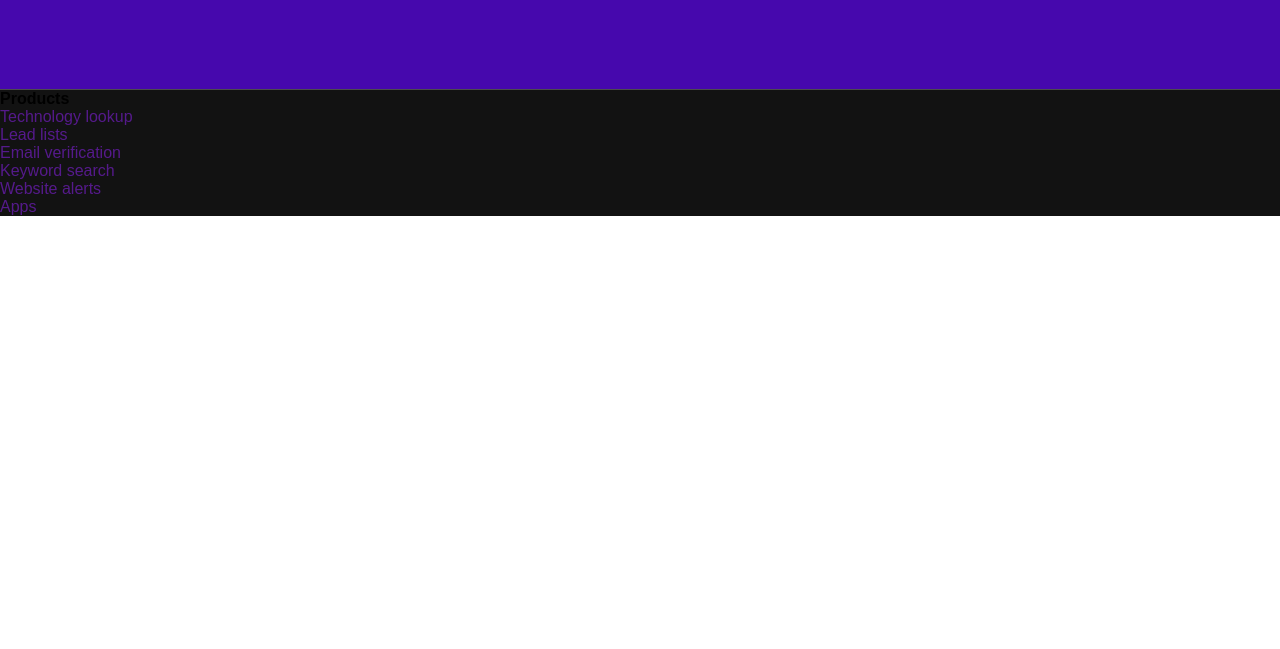
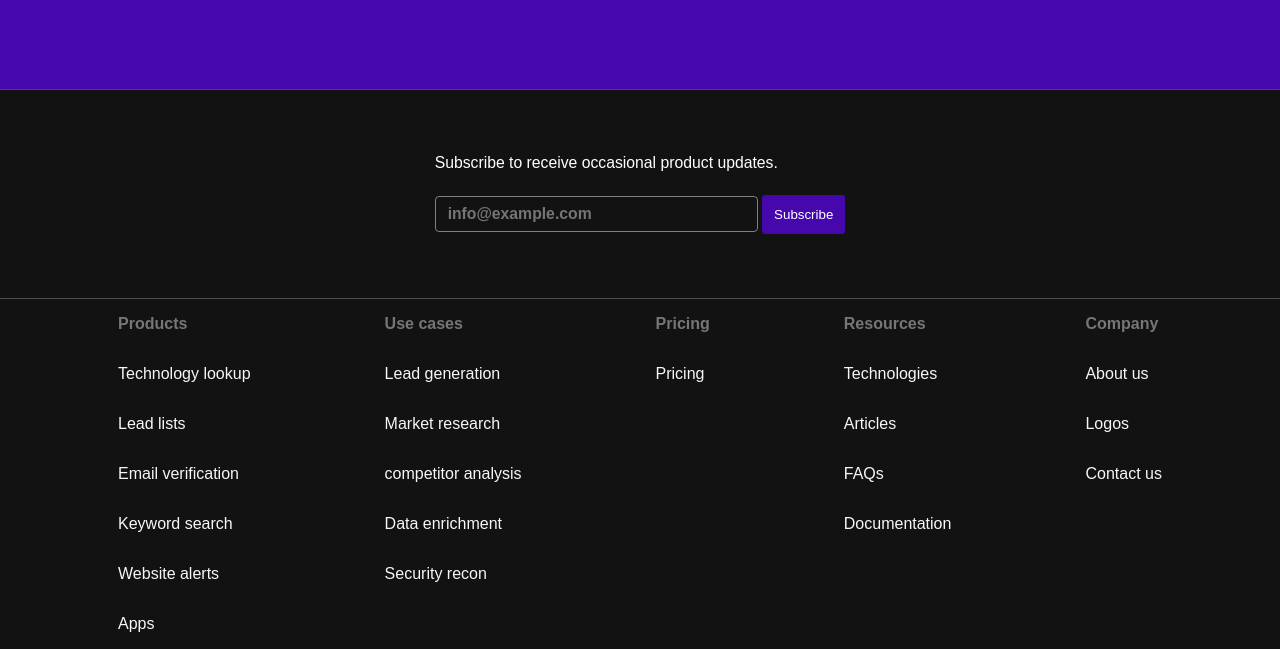
Before and after one commit to ankit-kr-maurya-82/Clone, a plain HTML site: page Wappalyzer/index.html in a window 1280 px wide. Shown: the part 211-860 px from the top of the page. Before the commit the page ends 800 px from the top, so only its background shows below. Drawn offline with Linux system fonts and the light colour scheme.

Commit message:
add footer

```diff
--- a/Wappalyzer/index.html
+++ b/Wappalyzer/index.html
@@ -27,9 +27,17 @@
 
 
 
+    <section class="sub-footer">
+        <div class="footer-child">
+            <p>Subscribe to receive occasional product updates.</p>
+            <input type="email" name="" id="" class="email" placeholder="info@example.com">
+            <input type="submit" name="" id="" class="signup" value="Subscribe">
+        </div>
+</section>
 
 
-    <footer>
+
+    <footer class="index_footer">
         <div class="foot_list">
             <h4>Products</h4>
             <ul class="foot_list_one">
@@ -41,6 +49,39 @@
                 <li><a href="">Apps</a></li>
             </ul>
         </div>
+        <div class="foot_list">
+            <h4>Use cases</h4>
+            <ul class="foot_list_one">
+                <li><a href="">Lead generation</a></li>
+                <li><a href="">Market research</a></li>
+                <li><a href="">competitor analysis</a></li>
+                <li><a href="">Data enrichment</a></li>
+                <li><a href="">Security recon</a></li>
+            </ul>
+        </div>
+        <div class="foot_list">
+            <h4>Pricing </h4>
+            <ul class="foot_list_one">
+                <li><a href="">Pricing</a></li>
+            </ul>
+        </div>
+        <div class="foot_list">
+            <h4>Resources</h4>
+            <ul class="foot_list_one">
+                <li><a href="">Technologies</a></li>
+                <li><a href="">Articles </a></li>
+                <li><a href="">FAQs</a></li>
+                <li><a href="">Documentation</a></li>
+            </ul>
+        </div>
+        <div class="foot_list">
+            <h4>Company</h4>
+            <ul class="foot_list_one">
+                <li><a href="">About us</a></li>
+                <li><a href="">Logos </a></li>
+                <li><a href="">Contact us</a></li>
+            </ul>
+        </div>
     </footer>
 </body>
 </html>
--- a/Wappalyzer/navbarAndFooter.css
+++ b/Wappalyzer/navbarAndFooter.css
@@ -93,4 +93,26 @@ footer{
     height: 100%;
     background-color:#121212;
     border-top: 1px solid rgb(77, 76, 76);
+    color: rgb(118, 118, 120);
 }
+
+footer>.foot_list>h4{
+    padding: 1rem;
+}
+
+
+footer>.foot_list>.foot_list_one>li{
+    list-style-type: none;
+    padding: 1rem;
+}
+
+footer>.foot_list>.foot_list_one>li>a{
+    color: rgb(247, 247, 247);
+}
+
+.index_footer{
+    display: flex;
+    justify-content: space-evenly;
+    align-content: space-evenly;
+
+}
```
